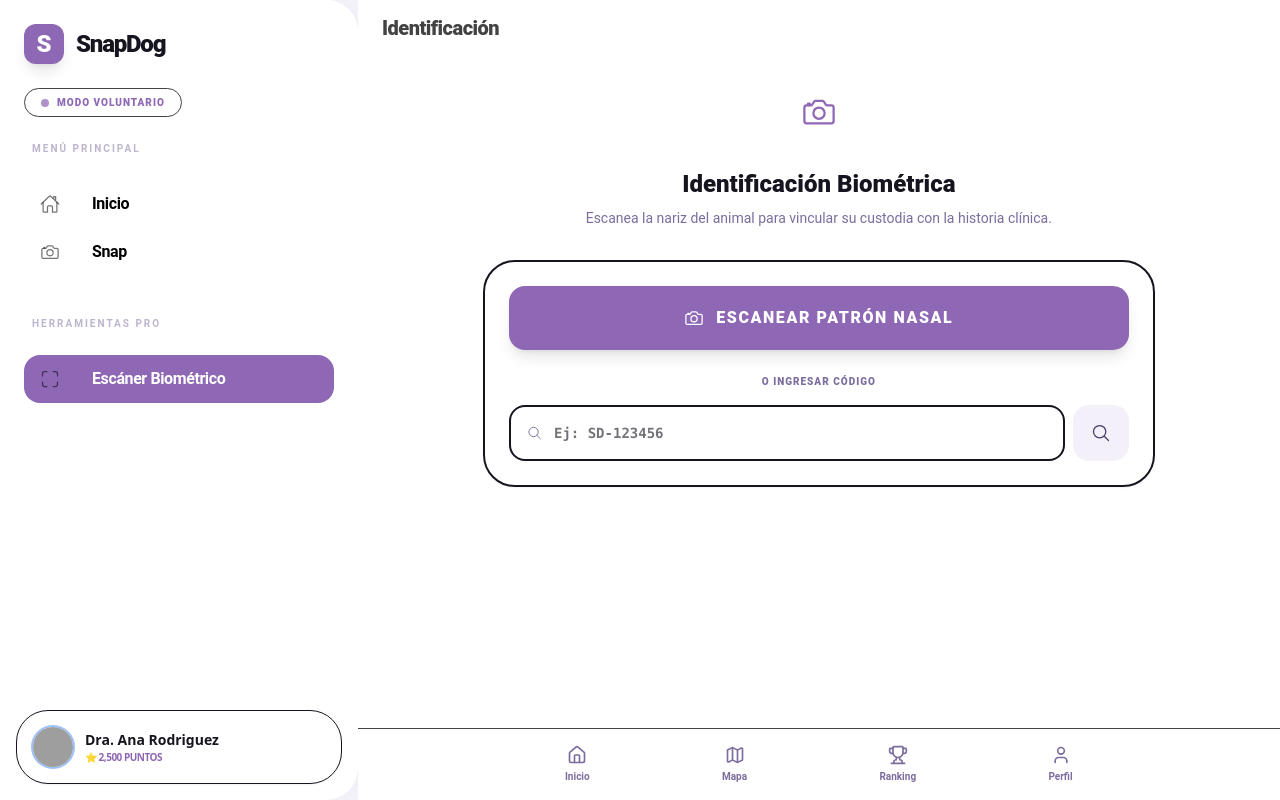
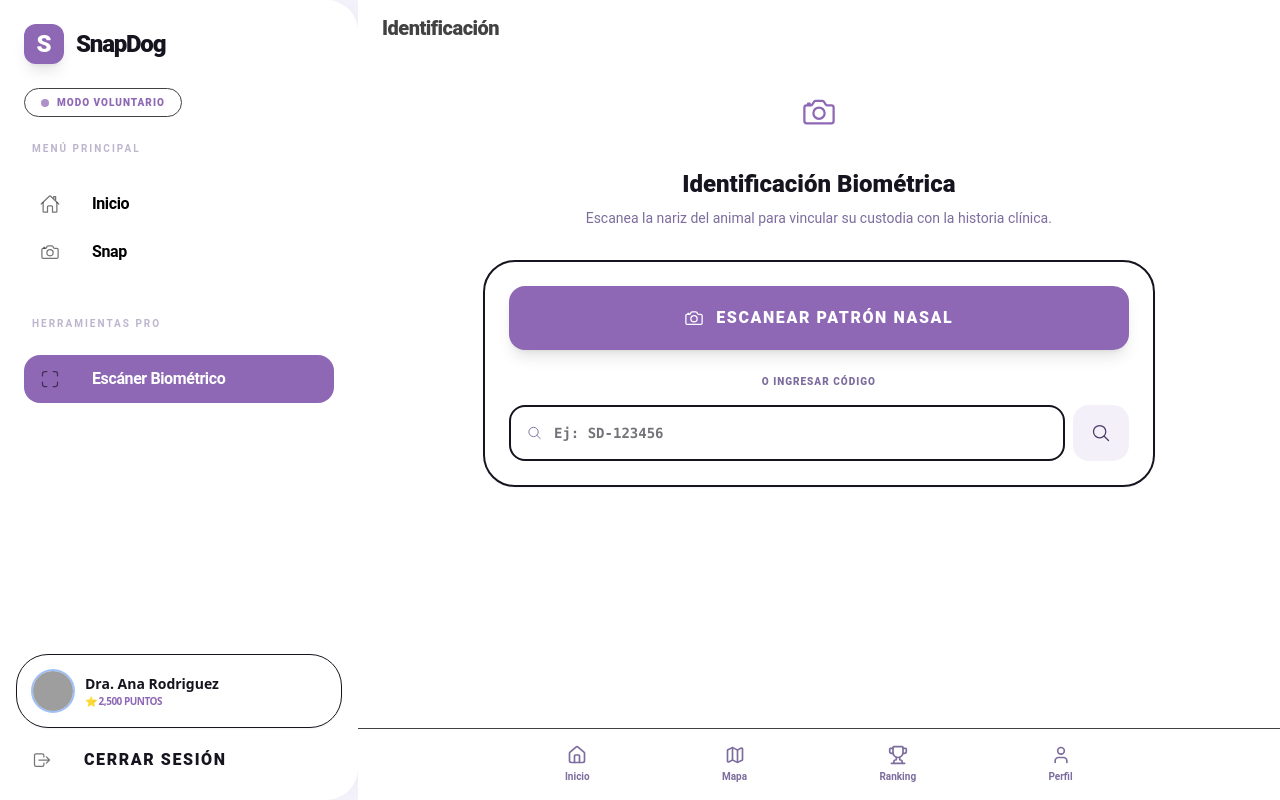
Before and after one commit to mgdagua/SnapDog, a React (Vite) app: page /biometrics in a window 1280 px wide. Built offline with nearby package versions, Linux system fonts and the light colour scheme; grey boxes are pictures that could not be loaded.

Commit message:
implementacion cerrar sesion

```diff
--- a/src/components/menu/SideMenu.tsx
+++ b/src/components/menu/SideMenu.tsx
@@ -18,6 +18,7 @@ import {
   scanOutline,
   clipboardOutline,
   folderOpenOutline,
+  logOutOutline,
 } from 'ionicons/icons'
 import { useLocation } from 'react-router-dom'
 import { Avatar, AvatarFallback, AvatarImage } from '../../components/ui/avatar'
@@ -110,7 +111,7 @@ export function SideMenu() {
 
       <IonFooter className="ion-no-border">
         <div className="p-4">
-          <div className="bg-card border border-border/40 rounded-[2rem] p-4 flex items-center gap-3 shadow-sm">
+          <div className="bg-card border border-border/40 rounded-[2rem] p-4 flex items-center gap-3 shadow-sm mb-2">
             <Avatar className="h-10 w-10 ring-2 ring-primary/10">
               <AvatarImage src={userAvatar} alt={userName} />
               <AvatarFallback>{userName.charAt(0)}</AvatarFallback>
@@ -127,6 +128,24 @@ export function SideMenu() {
               </IonItem>
             </IonMenuToggle>
           </div>
+
+          <IonMenuToggle autoHide={false}>
+            <IonItem
+              routerLink="/"
+              routerDirection="back"
+              lines="none"
+              className="rounded-2xl bg-destructive/5 text-destructive hover:bg-destructive/10 transition-colors mx-0"
+              detail={false}
+              onClick={() => {
+                localStorage.removeItem('userRole');
+                localStorage.removeItem('userName');
+                localStorage.removeItem('userAvatar');
+              }}
+            >
+              <IonIcon slot="start" icon={logOutOutline} className="text-xl" />
+              <IonLabel className="font-black text-xs uppercase tracking-widest">Cerrar Sesión</IonLabel>
+            </IonItem>
+          </IonMenuToggle>
         </div>
       </IonFooter>
     </IonMenu>
```
